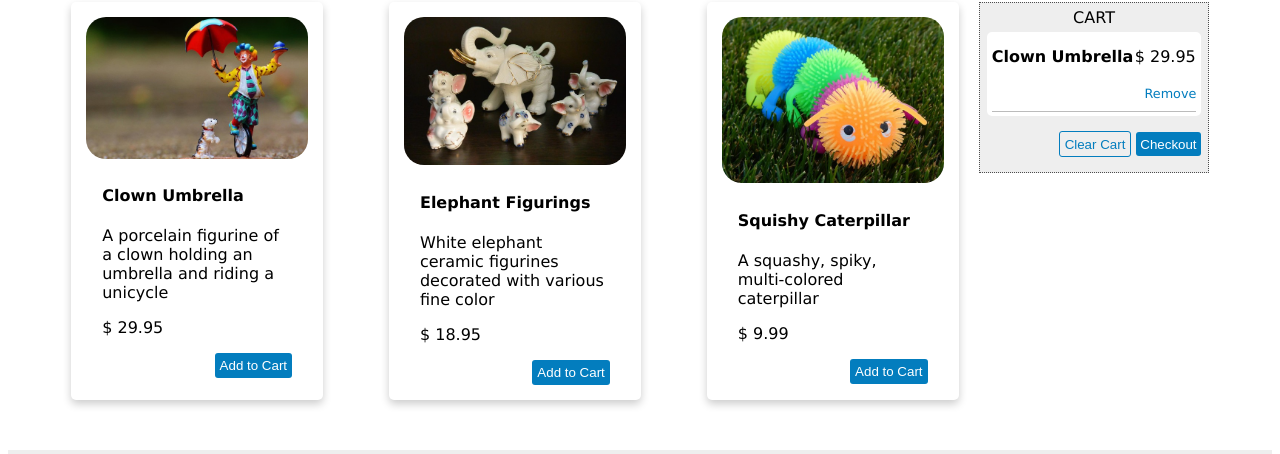
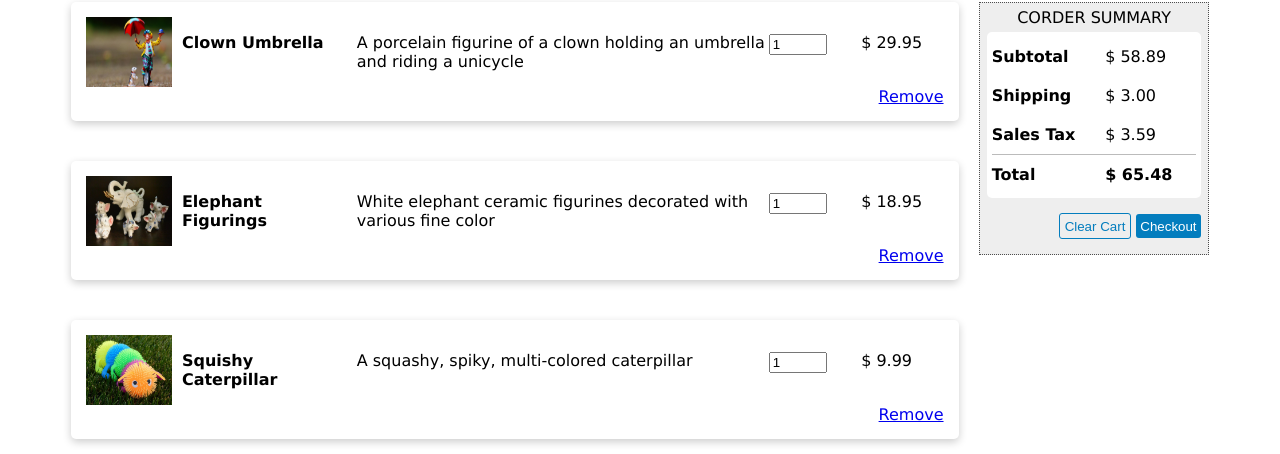
Before and after one commit to boogieman225/ShoppingExperience, a plain HTML site: page cart.html in a window 1280 px wide. Shown: the part 106-560 px from the top of the page. Drawn offline with Linux system fonts and the light colour scheme.

Commit message:
A5-3: Project Deliverable 3 Cart.html

```diff
--- a/cart.html
+++ b/cart.html
@@ -23,7 +23,7 @@
     <main>
         <aside>
             <div id="sideBarHeading">
-                CART
+                CORDER SUMMARY
             </div>
             <div id="sideBarContainer">
 
@@ -31,21 +31,47 @@
 
                 <div class="tableRow">
                     <div class="tableCell">
-                        Clown Umbrella
+                        Subtotal
                     </div>
                     <div class="tableCell">
-                        &dollar; 29.95
+                        &dollar; 58.89
                     </div>
                 </div>
+
+                <!-- tablerow start -->
+
                 <div class="tableRow">
-                    <div class="tableCell borderBottom">
-
+                    <div class="tableCell">
+                        Shipping
                     </div>
-                    <a href="#" class="tableCell borderBottom removeLink">Remove</a>
+                    <div class="tableCell">
+                        &dollar; 3.00
+                    </div>
                 </div>
 
+                <!-- tablerow start -->
 
+                <div class="tableRow ">
+                    <div class="tableCell borderBottom">
+                        Sales Tax
+                    </div>
+                    <div class="tableCell borderBottom">
+                        &dollar; 3.59
+                    </div>
+                </div>
+
+                <!-- tablerow start -->
+
+                <div class="tableRow bold">
+                    <div class="tableCell">
+                        Total
+                    </div>
+                    <div class="tableCell">
+                        &dollar; 65.48
+                    </div>
+                </div>
             </div>
+
             <div id="cartButtons">
                 <button id="clearCartButton">
                     Clear Cart
@@ -55,57 +81,61 @@
                 </button>
             </div>
         </aside>
+
         <div id="mainContentContainer">
 
             <!--Card Container-->
 
-            <div id="cardContainer">
-                <div class="card">
-                    <div id="cardNumber1">
+            <div id="cartCardContainer">
+
+                <div class="cartCard">
+                    <div class="cartCardFlex">
                         <img src="images/shop/thumbnails/ClownUmbrella_Thumb.jpg" alt="Clown figurine">
-                        <div class="cardText">
-                            <h4>Clown Umbrella</h4>
-                            <p>A porcelain figurine of a clown holding an umbrella and riding a unicycle</p>
-                            <p>&dollar; 29.95</p>
-                            <button class="cartButton">Add to Cart</button>
+                        <p class="cartTitle">Clown Umbrella</p>
+                        <p class="cartDescription">A porcelain figurine of a clown holding an umbrella and riding a unicycle</p>
+                        <div class="cartQuantity">
+                            <input type="number" value="1" min="1" max="5" ><br>
                         </div>
+                        <p class="cartPrice">&dollar; 29.95</p>
                     </div>
+                    <p class="textAlignRight removeMargins">
+                        <a href="#" class="removelink">Remove</a>
+                    </p>
                 </div>
-
 
             <!--Card Container-->
 
-
-                <div class="card">
-                    <div id="cardNumber2">
-                        <img src="images/shop/thumbnails/ElephantFigurines_Thumb.jpg" alt="Elephent Figurings">
-                        <div class="cardText">
-                            <h4>Elephant Figurings</h4>
-                            <p>White elephant ceramic figurines decorated with various fine color</p>
-                            <p>&dollar; 18.95</p>
-                            <button class="cartButton">Add to Cart</button>
-                        </div>
+            <div class="cartCard">
+                <div class="cartCardFlex">
+                    <img src="images/shop/thumbnails/ElephantFigurines_Thumb.jpg" alt="Elephent Figuring">
+                    <p class="cartTitle">Elephant Figurings</p>
+                    <p class="cartDescription">White elephant ceramic figurines decorated with various fine color</p>
+                    <div class="cartQuantity">
+                        <input type="number" value="1" min="1" max="5" ><br>
                     </div>
+                    <p class="cartPrice">&dollar; 18.95</p>
                 </div>
-
+                <p class="textAlignRight removeMargins">
+                    <a href="#" class="removelink">Remove</a>
+                </p>
+            </div>
 
             <!--Card Container-->
 
-
-                <div class="card">
-                    <div id="cardNumber3">
-                        <img src="images/shop/thumbnails/SquishyCaterpillar_Thumb.jpg" alt="Squishy Caterpillar">
-                        <div class="cardText">
-                            <h4>Squishy Caterpillar</h4>
-                            <p>A squashy, spiky, multi-colored caterpillar</p>
-                            <p>&dollar; 9.99</p>
-                            <button class="cartButton">Add to Cart</button>
-                        </div>
+            <div class="cartCard">
+                <div class="cartCardFlex">
+                    <img src="images/shop/thumbnails/SquishyCaterpillar_Thumb.jpg" alt="Squishy Caterpillar">
+                    <p class="cartTitle">Squishy Caterpillar</p>
+                    <p class="cartDescription">A squashy, spiky, multi-colored caterpillar</p>
+                    <div class="cartQuantity">
+                        <input type="number" value="1" min="1" max="5" ><br>
                     </div>
+                    <p class="cartPrice">&dollar; 9.99</p>
                 </div>
-
-        </div>
-        </div>
+                <p class="textAlignRight removeMargins">
+                    <a href="#" class="removelink">Remove</a>
+                </p>
+            </div>
     </main>
     <footer>
         <div id="socialMediaLinks">
--- a/style.css
+++ b/style.css
@@ -190,5 +190,47 @@ footer {
     padding: 5px;
     border-radius: 3px;
     cursor: pointer;
-
 }
+.cartCard {
+    box-shadow: 0 3px 8px 0 rgba(0, 0, 0, 0.2);
+    transition: 0.3s;
+    border-radius: 5px;
+    padding: 15px;
+    margin-bottom: 40px;
+}
+.cartCard:hover {
+    box-shadow: 0 6px 10px 0 rgba(0, 0, 0, 0.2);
+}
+.cartCardFlex {
+    display: flex;
+}
+.cartCard img {
+    width: 10%;
+    flex: 10%;
+}
+.cartTitle {
+    flex: 20%;
+    font-weight: bold;
+    padding-left: 10px;
+}
+.cartDescription {
+    flex: 50%;
+    padding-left: 10px;
+}
+.cartQuantity {
+    flex: 10%;
+}
+.cartQuantity input {
+    margin-top: 17px;
+    width: 50px;
+}
+.cartPrice {
+    flex: 10%;
+    padding-left: 10px;
+}
+.removeMargins {
+    margin: 0;
+}
+.textAlignRight {
+    text-align: right;
+}
```
Also changed, not shown: shop.html (+14 -5 lines).
